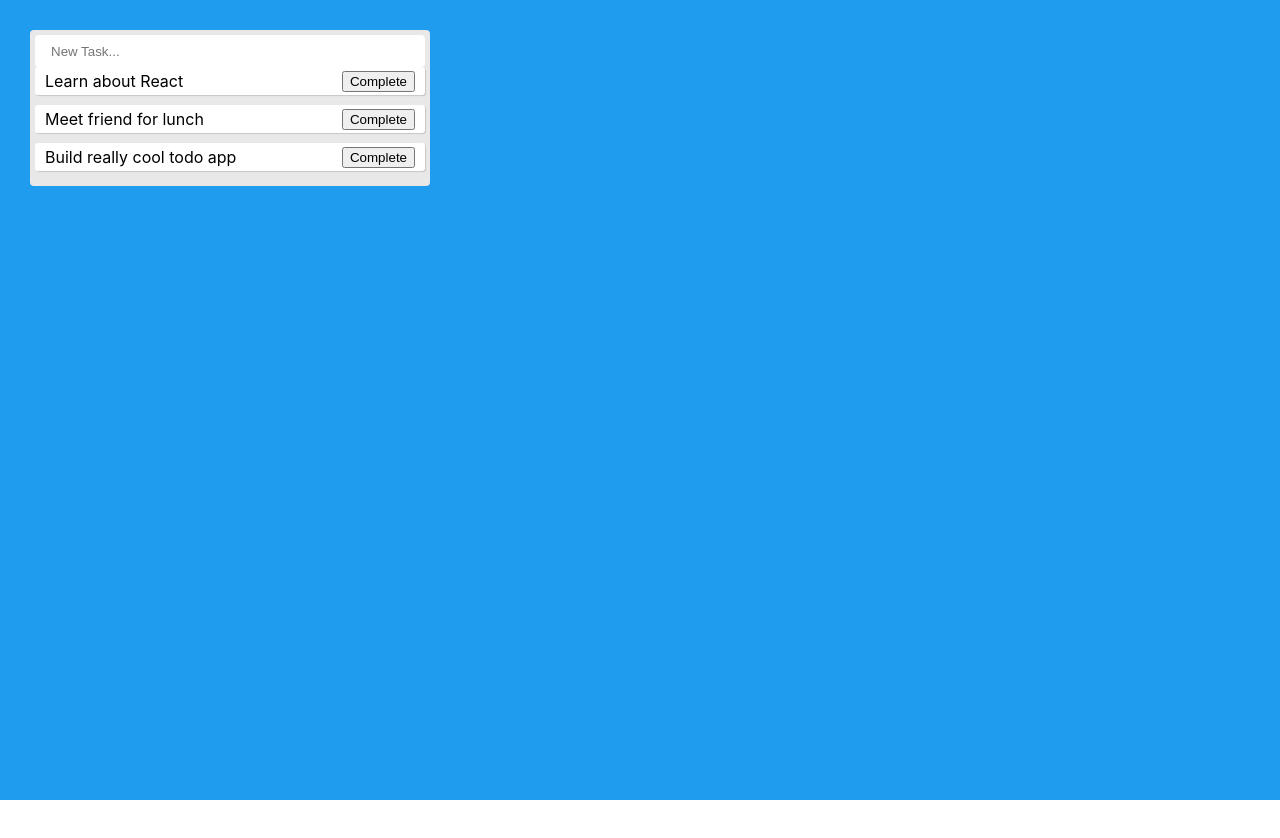
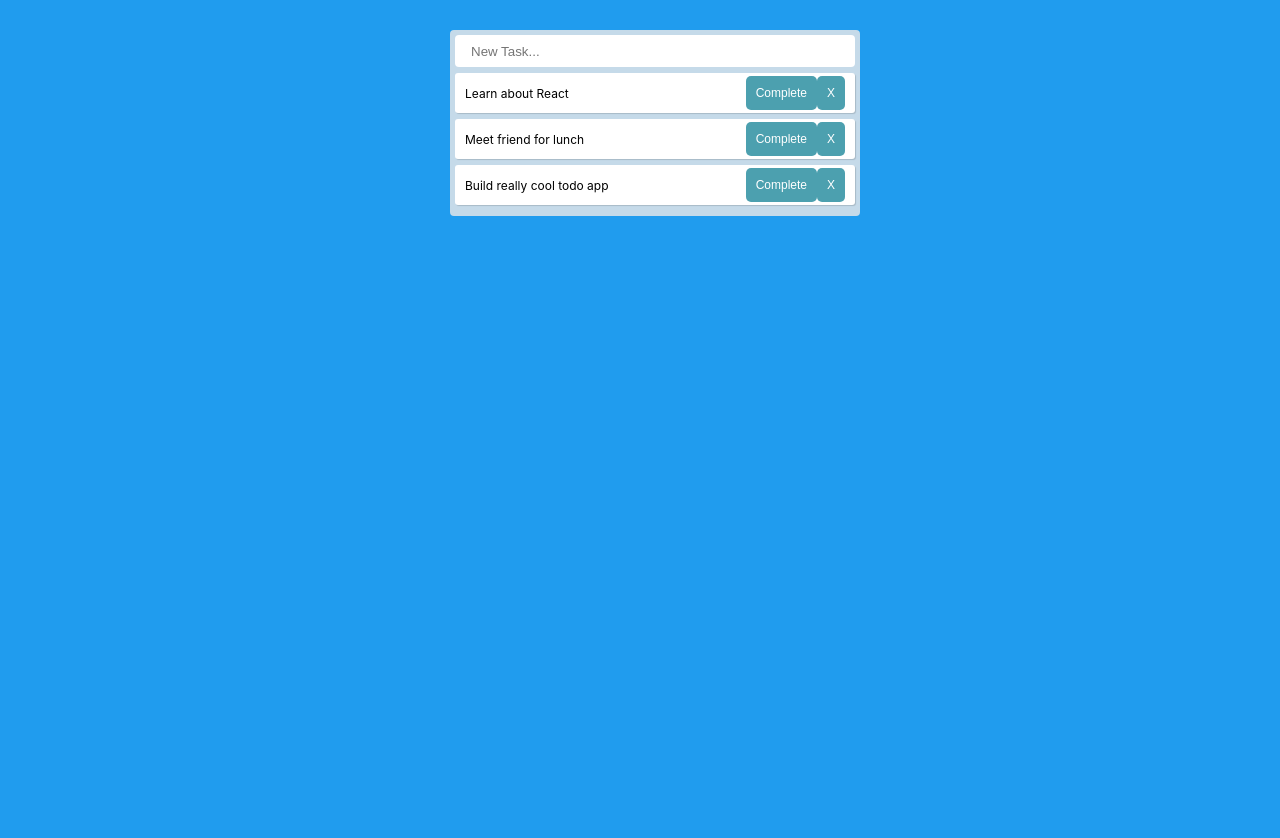
Before and after one commit to CLantigua2/react-todo-hooks, a React (Create React App) app: page / in a window 1280 px wide. Shown: the top 838 px of the page. Before the commit the page ends 800 px from the top, so only its background shows below. Built offline with nearby package versions, Linux system fonts and the light colour scheme.

Commit message:
added css animation to buttons

```diff
--- a/src/App.css
+++ b/src/App.css
@@ -1,32 +1,3 @@
-* {
-  box-sizing: border-box;
-}
-
-.app {
-  background: #209cee;
-  padding: 30px;
-  height: 100vh;
-}
-
-.todo-list {
-  background: #e8e8e8;
-  border-radius: 4px;
-  padding: 5px;
-  max-width: 400px;
-}
-
-.todo {
-  background: #fff;
-  box-shadow: 1px 1px 1px rgba(0, 0, 0, 0.15);
-  padding: 3px 10px;
-  font-size: 16px;
-  margin-bottom: 10px;
-  border-radius: 3px;
-  display: flex;
-  align-items: center;
-  justify-content: space-between;
-}
-
 .input {
   width: 100%;
   box-sizing: border-box;
@@ -35,4 +6,72 @@
   box-shadow: none;
   padding:  1rem;
   height: 2.25em;
+  margin-bottom: 0.4rem;
 }
+.todo {
+  background: #fff;
+  box-shadow: 1px 1px 1px rgba(0,0,0,0.15);
+  padding: 3px 10px;
+  font-size: 12px;
+  margin-bottom: 6px;
+  border-radius: 3px;
+  display: flex;
+  align-items: center;
+  justify-content: space-between;
+}
+.todo-list {
+  background: #e8e8e8d2;
+  border-radius: 4px;
+  padding: 5px;
+  max-width: 400px;
+}
+.app {
+  background: #209cee;
+  padding: 30px;
+  padding-left: 450px;
+  height: 100vh;
+}
+
+/* button {
+  border-radius: 5px;
+  background: #fff;
+    box-shadow: 1px 1px 1px rgba(0,0,0,0.15);
+    font-family: "Dank Mono", Arial, Helvetica, sans-serif;
+} */
+button {
+    position: relative;
+    background-color: rgb(76, 160, 175);
+    border: none;
+    border-radius: 5px;
+    font-size: 12px;
+    color: #FFFFFF;
+    padding: 10px;
+    /* width: 200px; */
+    text-align: center;
+    -webkit-transition-duration: 0.4s; /* Safari */
+    transition-duration: 0.4s;
+    text-decoration: none;
+    overflow: hidden;
+    cursor: pointer;
+}
+
+button:after {
+    content: "";
+    background: rgb(144, 232, 238);
+    display: block;
+    position: absolute;
+    padding-top: 300%;
+    padding-left: 350%;
+    margin-left: -20px;
+    margin-top: -120%;
+    opacity: 0;
+    transition: all 0.8s
+}
+
+button:active:after {
+    padding: 0;
+    margin: 0;
+    opacity: 1;
+    transition: 0s;
+    border-radius: 50%;
+}
--- a/src/App.js
+++ b/src/App.js
@@ -4,7 +4,7 @@ import Todo from './Todo';
 import TodoForm from './TodoForm';
 import './App.css';
 
-const App = (props, { index }) => {
+const App = (props) => {
 	const [ todos, setTodos ] = useState([
 		{
 			text: 'Learn about React',
@@ -30,13 +30,20 @@ const App = (props, { index }) => {
 
 	const handleSubmit = (e) => {
 		e.preventDefault();
+		const clearValues = '';
 		if (!value) return;
 		addTodo(value);
-		setValue('');
+		setValue(clearValues);
 	};
 
 	const addTodo = (text) => {
 		const newTodos = [ ...todos, { text } ];
+		setTodos(newTodos);
+	};
+
+	const removeTodo = (index) => {
+		const newTodos = [ ...todos ];
+		newTodos.splice(index, 1);
 		setTodos(newTodos);
 	};
 
@@ -49,6 +56,7 @@ const App = (props, { index }) => {
 					handleSubmit={handleSubmit}
 					setValue={(e) => setValue(e.target.value)}
 				/>
+				<div className="card-content">
 					{todos.map((todo, index) => (
 						<Todo
 							key={index}
@@ -56,8 +64,10 @@ const App = (props, { index }) => {
 							text={todo.text}
 							isComplete={todo.isComplete}
 							completeTodo={() => completeTodo(index)}
+							removeTodo={() => removeTodo(index)}
 						/>
 					))}
+				</div>
 			</div>
 		</div>
 	);
--- a/src/Todo.js
+++ b/src/Todo.js
@@ -6,6 +6,7 @@ const Todo = (props) => {
 			{props.text}
 			<div>
 				<button onClick={props.completeTodo}>Complete</button>
+				<button onClick={props.removeTodo}>X</button>
 			</div>
 		</div>
 	);
--- a/src/TodoForm.js
+++ b/src/TodoForm.js
@@ -3,13 +3,7 @@ import React from 'react';
 const TodoForm = (props) => {
 	return (
 		<form onSubmit={props.handleSubmit}>
-			<input
-				type="text"
-				className="input"
-				value={props.value}
-				onChange={props.setValue}
-				placeholder="New Task..."
-			/>
+			<input type="text" className="input" onChange={props.setValue} placeholder="New Task..." />
 		</form>
 	);
 };
```
Lines whose indentation alone changed are shown as unchanged.
